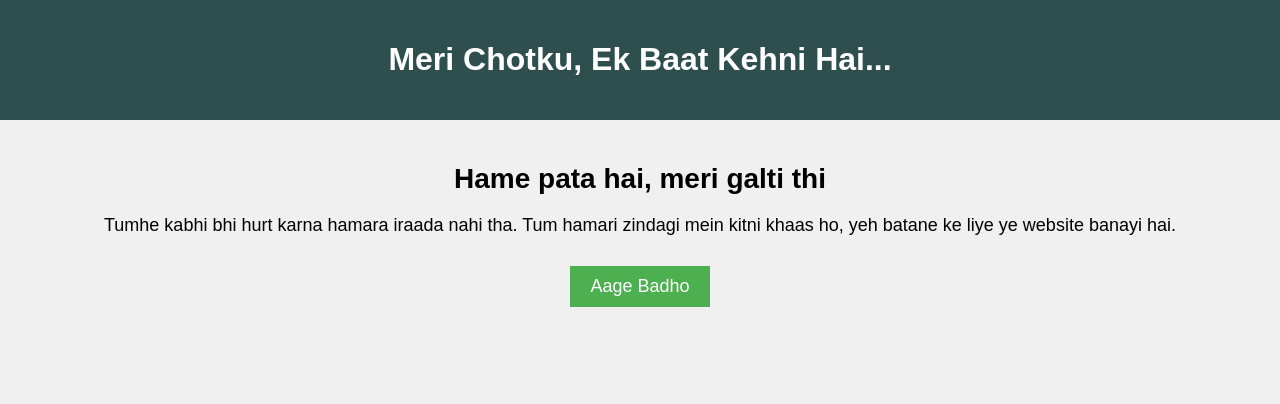
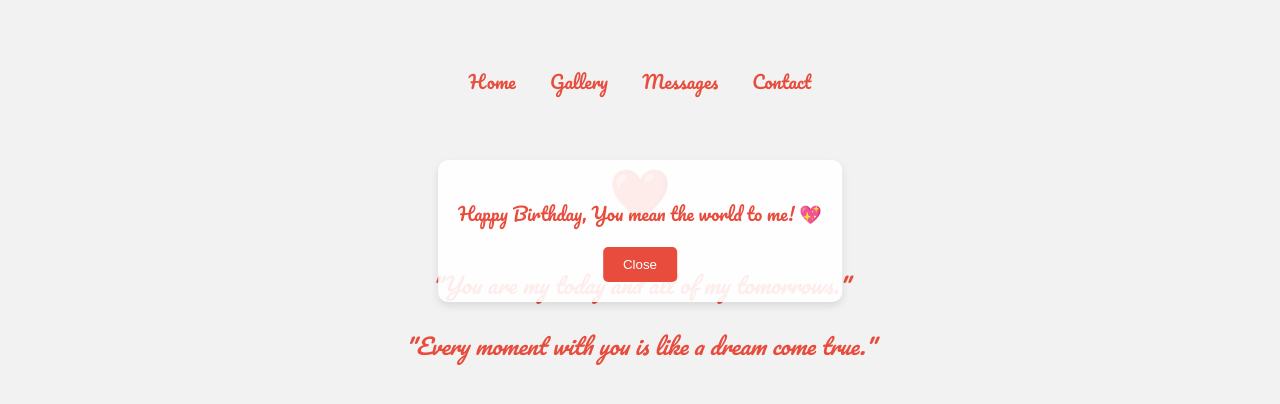
Before and after one commit to Amritansh-verma/For-chotu, a plain HTML site: page index.html in a window 1280 px wide. Drawn offline with Linux system fonts and the light colour scheme.

Commit message:
Update index.html

```diff
--- a/index.html
+++ b/index.html
@@ -3,56 +3,145 @@
 <head>
     <meta charset="UTF-8">
     <meta name="viewport" content="width=device-width, initial-scale=1.0">
-    <title>Meri Chotku</title>
+    <title>Happy Birthday!</title>
+    <link href="https://fonts.googleapis.com/css2?family=Pacifico&display=swap" rel="stylesheet">
     <style>
         body {
-            font-family: 'Arial', sans-serif;
-            background-color: #f0f0f0;
+            font-family: 'Pacifico', cursive;
+            background-color: #f1f1f1;
+            text-align: center;
+            padding: 50px;
             margin: 0;
+        }
+
+        /* Heart Animation */
+        .heart {
+            font-size: 50px;
+            animation: pulse 1s infinite;
+        }
+
+        @keyframes pulse {
+            0% { transform: scale(1); }
+            50% { transform: scale(1.2); }
+            100% { transform: scale(1); }
+        }
+
+        /* Popup message */
+        .popup {
+            position: fixed;
+            top: 20%;
+            left: 50%;
+            transform: translateX(-50%);
+            background-color: rgba(255, 255, 255, 0.9);
+            padding: 20px;
+            border-radius: 10px;
+            box-shadow: 0 4px 8px rgba(0, 0, 0, 0.1);
+            display: none;
+        }
+
+        .popup p {
+            font-size: 18px;
+            color: #e74c3c;
+        }
+
+        .popup button {
+            background-color: #e74c3c;
+            color: white;
+            border: none;
+            padding: 10px 20px;
+            cursor: pointer;
+            border-radius: 5px;
+        }
+
+        .popup button:hover {
+            background-color: #c0392b;
+        }
+
+        /* Love quotes */
+        .love-quotes {
+            font-style: italic;
+            font-size: 22px;
+            color: #e74c3c;
+            margin-top: 30px;
+        }
+
+        /* Smooth transition effect */
+        body {
+            transition: background-color 0.5s ease;
+        }
+
+        body:hover {
+            background-color: #f2f2f2;
+        }
+
+        /* Navigation Bar */
+        nav {
+            margin-bottom: 50px;
+        }
+
+        nav ul {
+            list-style: none;
             padding: 0;
         }
-        header {
-            background-color: #2f4f4f;
-            color: white;
-            text-align: center;
-            padding: 20px;
+
+        nav ul li {
+            display: inline;
+            margin: 0 15px;
         }
-        .content {
-            padding: 20px;
-            text-align: center;
-        }
-        .content h2 {
-            font-size: 28px;
-            margin-bottom: 20px;
-        }
-        .content p {
-            font-size: 18px;
-            margin-bottom: 30px;
-        }
-        .button {
-            background-color: #4CAF50;
-            color: white;
-            padding: 10px 20px;
-            border: none;
-            cursor: pointer;
+
+        nav ul li a {
+            text-decoration: none;
+            color: #e74c3c;
             font-size: 18px;
         }
-        .button:hover {
-            background-color: #45a049;
+
+        nav ul li a:hover {
+            color: #3498db;
         }
     </style>
 </head>
 <body>
+    <!-- Navigation -->
+    <nav>
+        <ul>
+            <li><a href="#">Home</a></li>
+            <li><a href="#">Gallery</a></li>
+            <li><a href="#">Messages</a></li>
+            <li><a href="#">Contact</a></li>
+        </ul>
+    </nav>
 
-    <!-- Welcome Page -->
-    <header>
-        <h1>Meri Chotku, Ek Baat Kehni Hai...</h1>
-    </header>
-    <div class="content">
-        <h2>Hame pata hai, meri galti thi</h2>
-        <p>Tumhe kabhi bhi hurt karna hamara iraada nahi tha. Tum hamari zindagi mein kitni khaas ho, yeh batane ke liye ye website banayi hai.</p>
-        <button class="button" onclick="window.location.href='feelings.html'">Aage Badho</button>
+    <!-- Heart Animation -->
+    <div class="heart">
+        ❤️
     </div>
 
+    <!-- Personalized Message Popup -->
+    <div id="message-popup" class="popup">
+        <p>Happy Birthday, You mean the world to me! 💖</p>
+        <button onclick="closePopup()">Close</button>
+    </div>
+
+    <!-- Love Quotes -->
+    <section class="love-quotes">
+        <p>"You are my today and all of my tomorrows."</p>
+        <p>"Every moment with you is like a dream come true."</p>
+    </section>
+
+    <!-- Background Music -->
+    <audio autoplay loop>
+        <source src="love_song.mp3" type="audio/mp3">
+        Your browser does not support the audio element.
+    </audio>
+
+    <script>
+        window.onload = function() {
+            document.getElementById("message-popup").style.display = "block";
+        };
+
+        function closePopup() {
+            document.getElementById("message-popup").style.display = "none";
+        }
+    </script>
 </body>
 </html>
```
